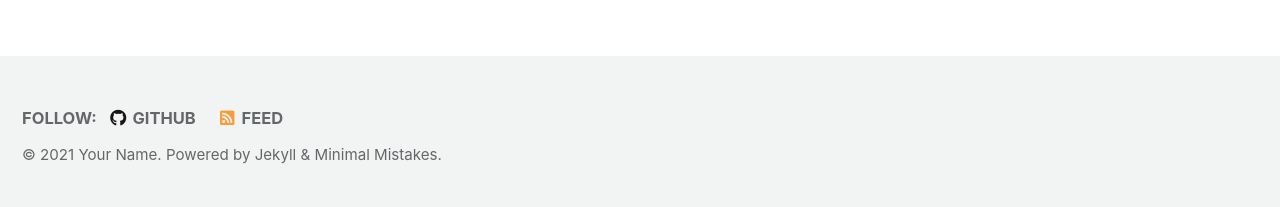
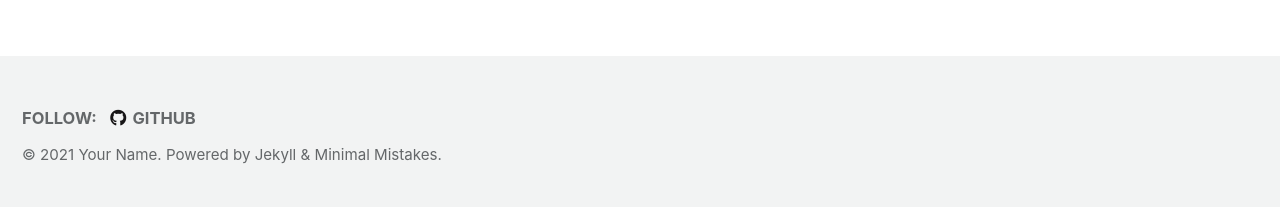
Before and after one commit to xiaolng/xiaolng.github.io, a Jekyll site: the page built from index.html, in a window 1280 px wide. Shown: the part 834-1041 px from the top of the page. Built offline with Jekyll 4.4.1, drawn with Linux system fonts in a browser that asks for light colours; cached includes are drawn as plain includes; the list of posts is cut into pages by our own code.

Commit message:
add file

```diff
--- a/_config.yml
+++ b/_config.yml
@@ -58,7 +58,7 @@ reCaptcha:
   secret                 :
 atom_feed:
   path                   : # blank (default) uses feed.xml
-  hide                   : # true, false (default)
+  hide                   : true # true, false (default) # hide feed footer
 search                   : true # true, false (default)
 search_full_content      : true # true, false (default)
 search_provider          : # lunr (default), algolia, google
```
Also changed, not shown: 1 other file.
